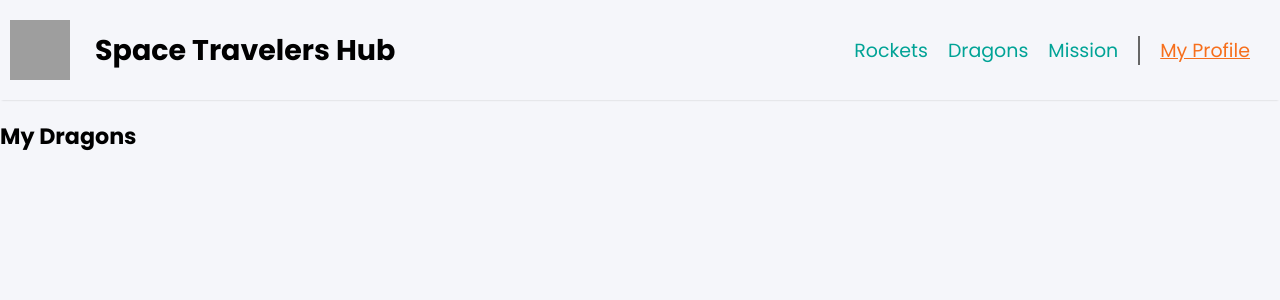
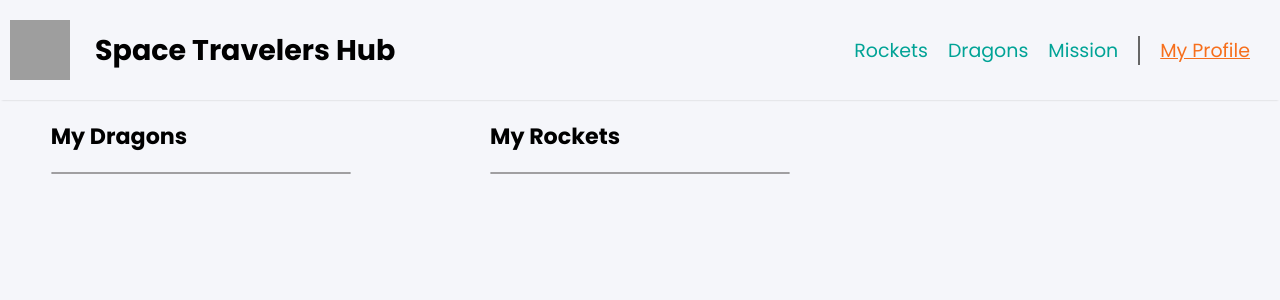
Before and after one commit to PRATAP-KUMAR/react-group-project, a React (Create React App) app: page /my-profile in a window 1280 px wide. Shown: the top 300 px of the page. Built offline with nearby package versions, Linux system fonts and the light colour scheme; grey boxes are pictures that could not be loaded.

Commit message:
[feature-dragon-profile]:  update: Change profile to Accept components with props

```diff
--- a/src/Pages/Profile.jsx
+++ b/src/Pages/Profile.jsx
@@ -1,10 +1,17 @@
-import DragonProfile from "../components/Dragons/DragonProfile";
+import React from 'react';
+import { useSelector } from 'react-redux';
+import { getDragons } from '../Redux/Dragons/dragonsSlice';
+import SpaceProfile from '../components/Dragons/Profiles';
 
-const Profile = () => (
-  <div className="profile__container">
-    <DragonProfile/>
-  </div>
-
-);
+const Profile = () => {
+  const dragons = useSelector(getDragons);
+  console.log(dragons);
+  return (
+    <div className="profile__container">
+      <SpaceProfile items={dragons} header={'My Dragons'} />
+      <SpaceProfile items={dragons} header={'My Rockets'} />
+    </div>
+  );
+};
 
 export default Profile;
```
